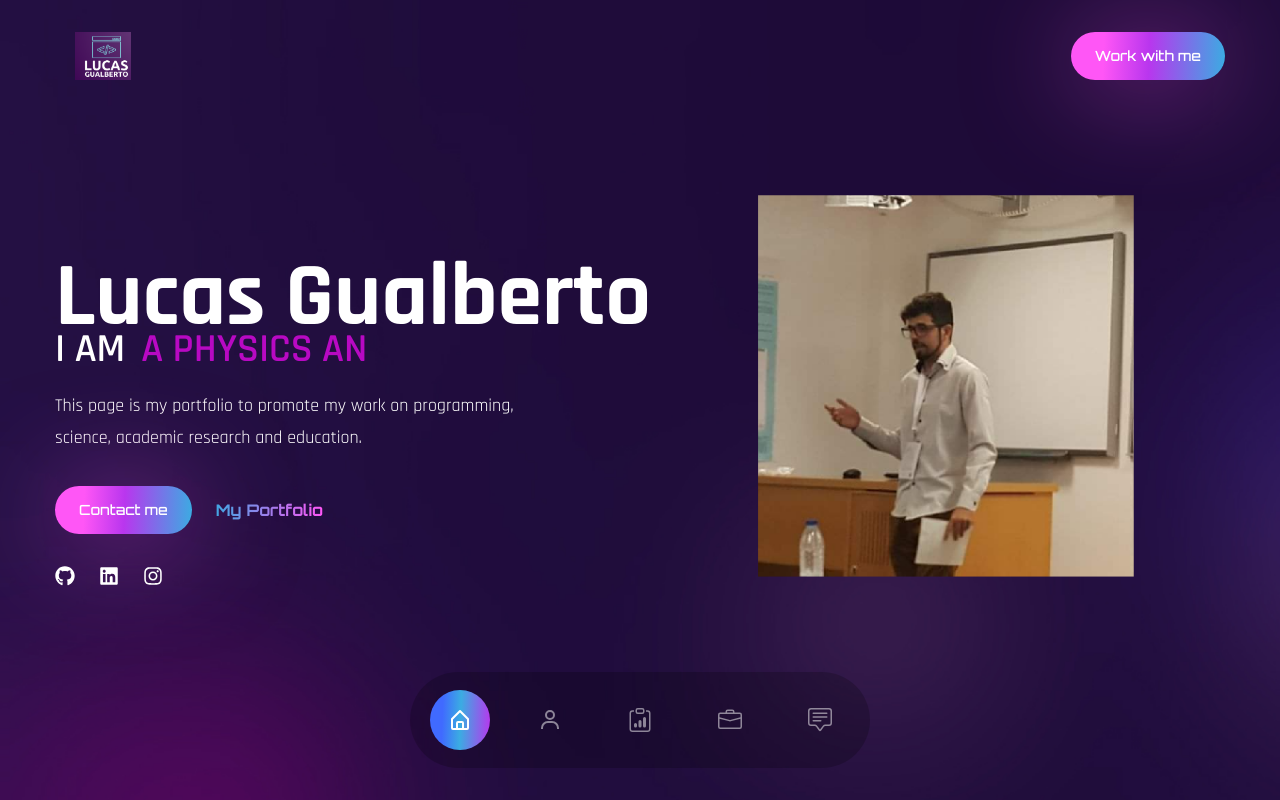
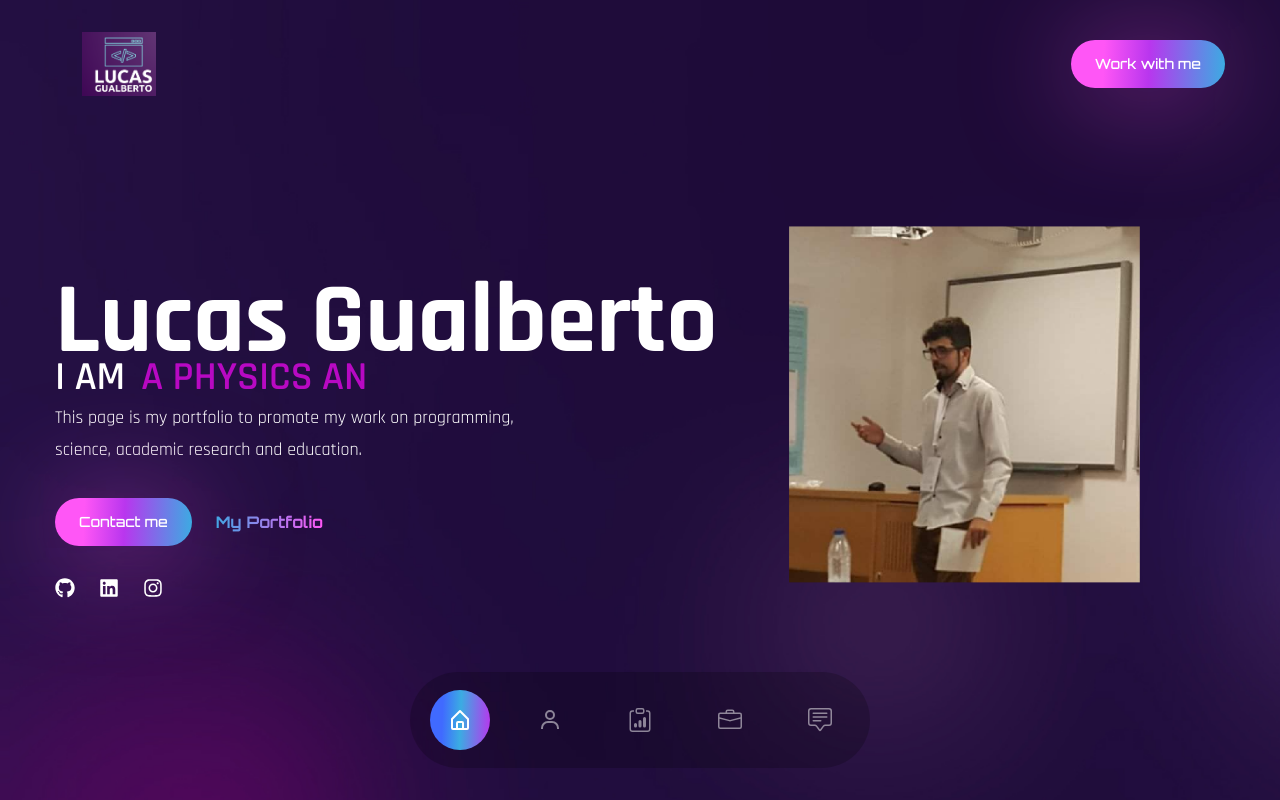
Before and after one commit to Lucas-Gualberto94/lucas-gualberto94.github.io, a React (Create React App) app: page / in a window 1280 px wide. Shown: the top 800 px of the page. Built offline with nearby package versions, Linux system fonts and the light colour scheme; the HTML template or start-up script is replaced by a standard one; a web font is replaced by a local one.

Commit message:
adjusting banner and header

```diff
--- a/src/components/Banner.js
+++ b/src/components/Banner.js
@@ -21,7 +21,7 @@ const Banner = () => {
               initial="hidden"
               whileInView={'show'}
               viewport={{once: false, amount: 0.7}}
-              className='text-[45px] font-bold leading-[0.8] lg:text-[90px]'>
+              className='text-[50px] font-bold leading-[0.8] lg:text-[100px]'>
               Lucas <span>Gualberto</span>
             </motion.h1>
             <motion.div
@@ -29,7 +29,7 @@ const Banner = () => {
               initial="hidden"
               whileInView={'show'}
               viewport={{once: false, amount: 0.7}}
-              className='mb-6 text-[36px] sm:text-[40px] font-secondary
+              className='mb-2 text-[36px] sm:text-[40px] font-secondary
               font-semibold uppercase lead-[1]'>
               <span className='text-white mr-4'>I am</span>
               <TypeAnimation
@@ -92,7 +92,7 @@ const Banner = () => {
             variants={fadeIn('down', 0.5)}
             initial="hidden"
             whileInView={'show'}
-            className='hidden lg:flex flex-1 max-w-[320px] lg:max-w-[482px] mx-auto'>
+            className='hidden lg:flex flex-1 max-w-[300px] lg:max-w-[450px] mx-auto'>
             <img src={Image} alt='' />
           </motion.div>
         </div>
--- a/src/components/Header.js
+++ b/src/components/Header.js
@@ -7,7 +7,7 @@ const Header = () => {
   <header className='py-8'>
     <div className='container mx-auto'>
       <div className='flex justify-between items-center'>
-            <img className='object-scale-down h-12 w-24' src={logo4} alt='' />
+            <img className='object-scale-down h-16 w-32' src={logo4} alt='' />
           <button className='btn btn-sm'>Work with me</button>
       </div>
     </div>
```
